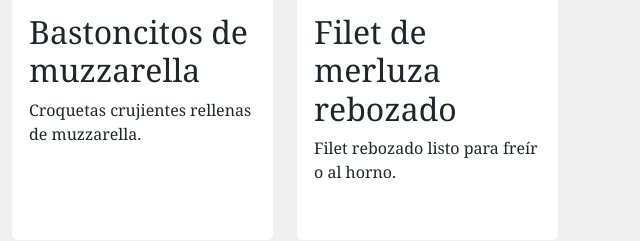
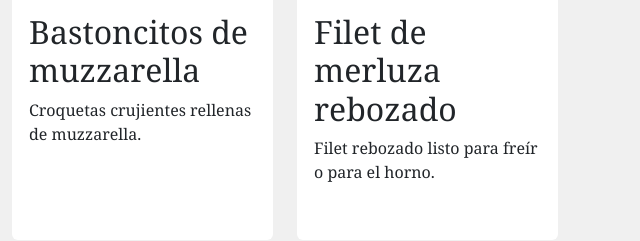
Before and after one commit to Lautarot12/repo-coder, a website: page pages/productos.html in a window 1280 px wide. Shown: the part 1562-1803 px from the top of the page, 640-1280 px from the left. Drawn offline with nearby package versions, Linux system fonts and the light colour scheme.

Commit message:
correcion de descripcion de un producto

```diff
--- a/pages/productos.html
+++ b/pages/productos.html
@@ -266,7 +266,7 @@
               <div class="card-body">
                 <h2 class="card-title">Filet de merluza rebozado</h2>
                 <p class="card-text">
-                  Filet rebozado listo para freír o al horno.
+                  Filet rebozado listo para freír o para el horno.
                 </p>
               </div>
             </div>
```
